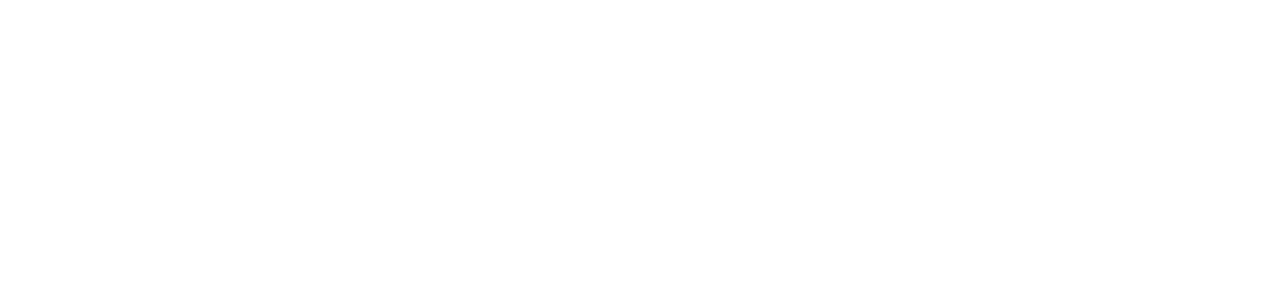
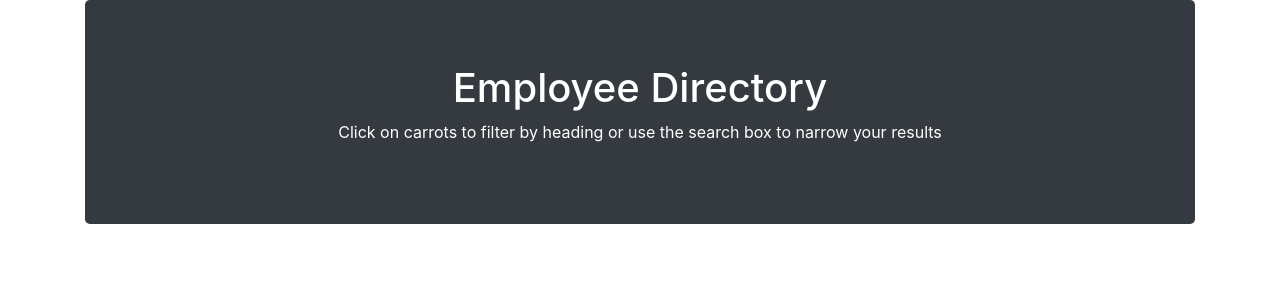
Before and after one commit to choumrdh/19_React_UserDirectory, a React (Create React App) app: page / in a window 1280 px wide. Shown: the top 300 px of the page. Built offline with nearby package versions, Linux system fonts and the light colour scheme.

Commit message:
created jumbotron component

```diff
--- a/src/App.js
+++ b/src/App.js
@@ -1,12 +1,16 @@
 import React from 'react';
 import 'bootstrap/dist/css/bootstrap.min.css'
 import './App.css';
+import Jumbotron from './components/jumbotron/Jumbotron';
+import { Container } from 'react-bootstrap';
 
 function App() {
   return (
-    <div className="App">
+    <Container>
+      <Jumbotron/>
+    </Container>
 
-    </div>
+
   );
 }
 
--- /dev/null
+++ b/src/components/jumbotron/Jumbotron.js
@@ -0,0 +1,11 @@
+import React from "react";
+
+function Jumbotron() {
+  return (
+    <div className = "jumbotron text-center bg-dark text-white">
+      <h1>Employee Directory</h1>
+      <p>Click on carrots to filter by heading or use the search box to narrow your results</p>
+    </div>
+  );
+}
+export default Jumbotron;
```
Also changed, not shown: src/components/navbar/Navbar.js (added, +12 -0 lines).
